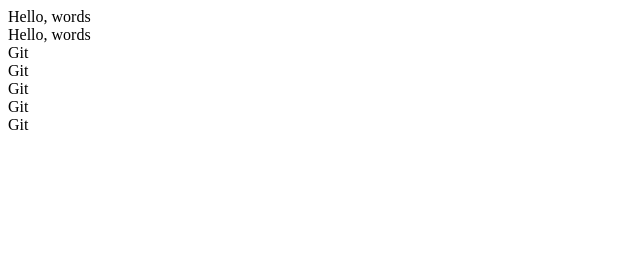
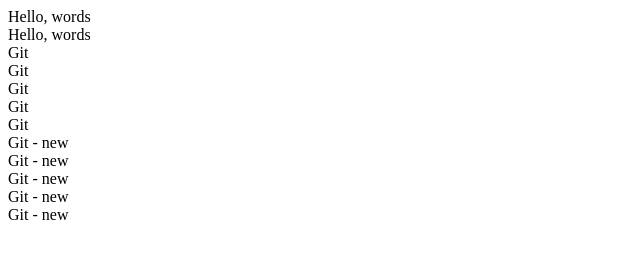
Before and after one commit to Vitalich-1/git-training, a plain HTML site: page index.html in a window 1280 px wide. Shown: the whole page, without its empty margins (0-640 px from the left). Drawn offline with Linux system fonts and the light colour scheme.

Commit message:
index.html

```diff
--- a/index.html
+++ b/index.html
@@ -6,3 +6,10 @@
 <div>Git</div>
 <div>Git</div>
 <div>Git</div>
+
+
+<div>Git - new</div>
+<div>Git - new</div>
+<div>Git - new</div>
+<div>Git - new</div>
+<div>Git - new</div>
```
